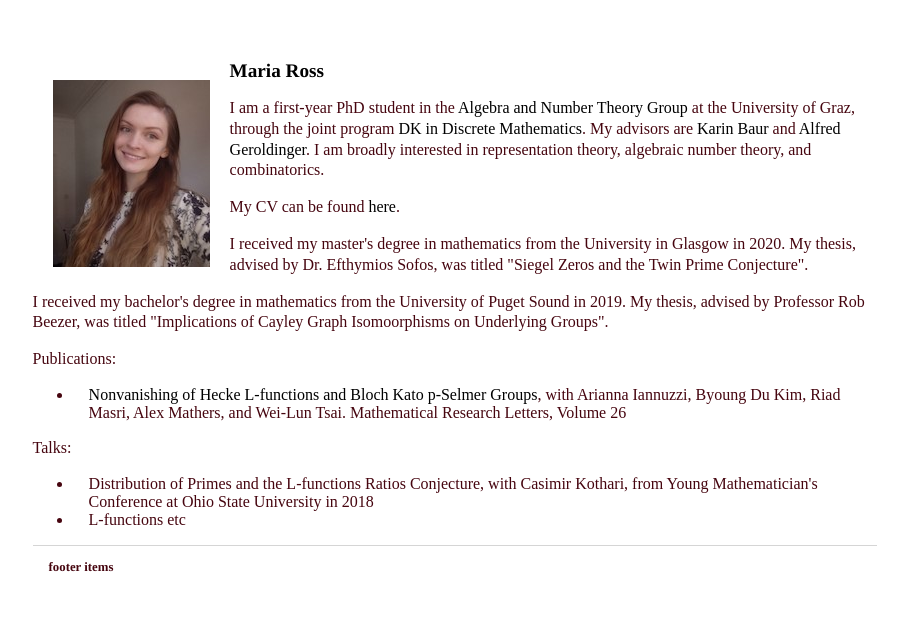
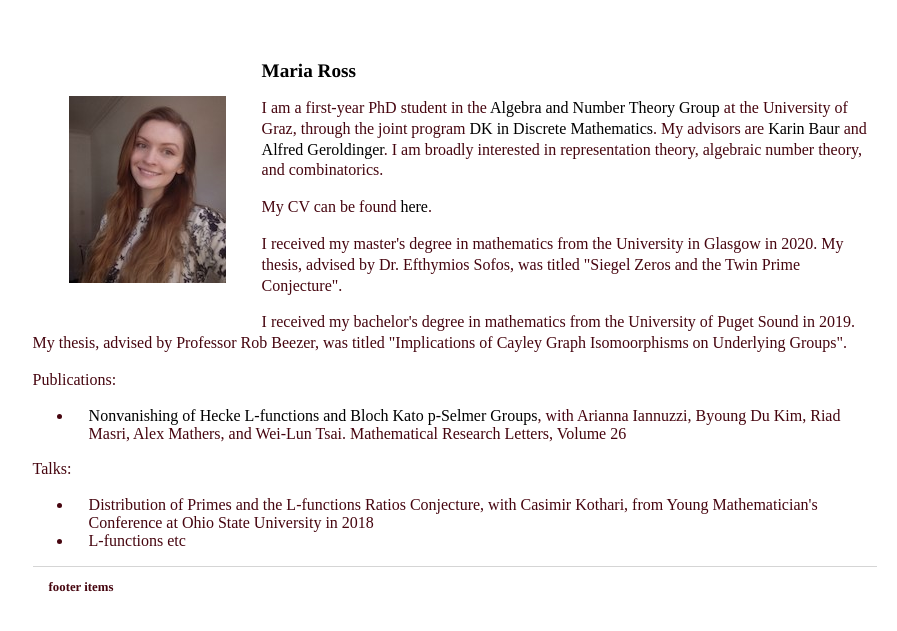
Before and after one commit to mariarross/mariarross.github.io, a Jekyll site: the page built from index.html, in a window 1280 px wide. Shown: the top 631 px of the page, without its empty margins (185-1082 px from the left). Built offline with Jekyll 4.4.1, drawn with Linux system fonts in a browser that asks for light colours.

Commit message:
Update index.html

```diff
--- a/index.html
+++ b/index.html
@@ -3,7 +3,7 @@ layout: default
 title: Maria Ross
 ---
 <div class="blurb">
-	<h1> <img src="/dgdsfgdfg.jpg" style="display: block; float: left; margin: 20px;" />  Maria Ross </h1>
+	<h1> <img src="/dgdsfgdfg.jpg" style="display: block; float: left; margin: 36px;" />  Maria Ross </h1>
 	<p> I am a first-year PhD student in the <a href="https://imsc.uni-graz.at/AlgNTh/", target="_blank">Algebra and Number Theory Group</a> at the University of  Graz, through the joint program <a href="https://www.math.tugraz.at/discrete/", target="_blank">DK in Discrete Mathematics</a>. My advisors are <a href="https://imsc.uni-graz.at/baur/", target="_blank">Karin Baur</a> and <a href="https://imsc.uni-graz.at/geroldinger/", target="_blank">Alfred Geroldinger</a>.  I am broadly interested in representation theory, algebraic number theory, and combinatorics.</p>
 	<p> My CV can be found <a href="/CV_V2 (2).pdf", target="_blank">here</a>.</p>
 	<p> I received my master's degree in mathematics from the University in Glasgow in 2020. My thesis, advised by Dr. Efthymios Sofos, was titled "Siegel Zeros and the Twin Prime Conjecture". </p>
```
